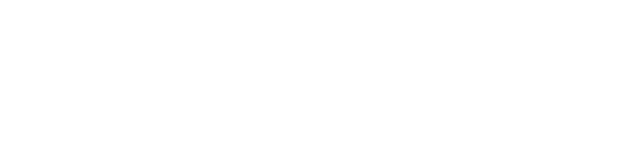
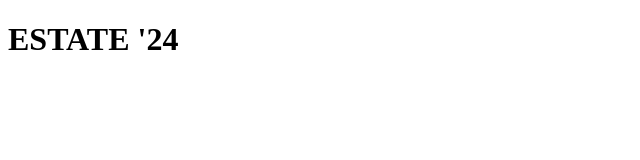
Before and after one commit to martinasartori97/js-photo-blog, a plain HTML site: page index.html in a window 1280 px wide. Shown: the whole page, without its empty margins (0-640 px from the left). Drawn offline with Linux system fonts and the light colour scheme.

Commit message:
edit html

```diff
--- a/index.html
+++ b/index.html
@@ -4,8 +4,12 @@
     <meta charset="UTF-8">
     <meta name="viewport" content="width=device-width, initial-scale=1.0">
     <title>photo blog</title>
+    <link rel="stylesheet" href="./css/style.css">
 </head>
 <body>
+   <header>
 
+    <h1>ESTATE '24</h1>
+   </header>
 </body>
 </html>
```
